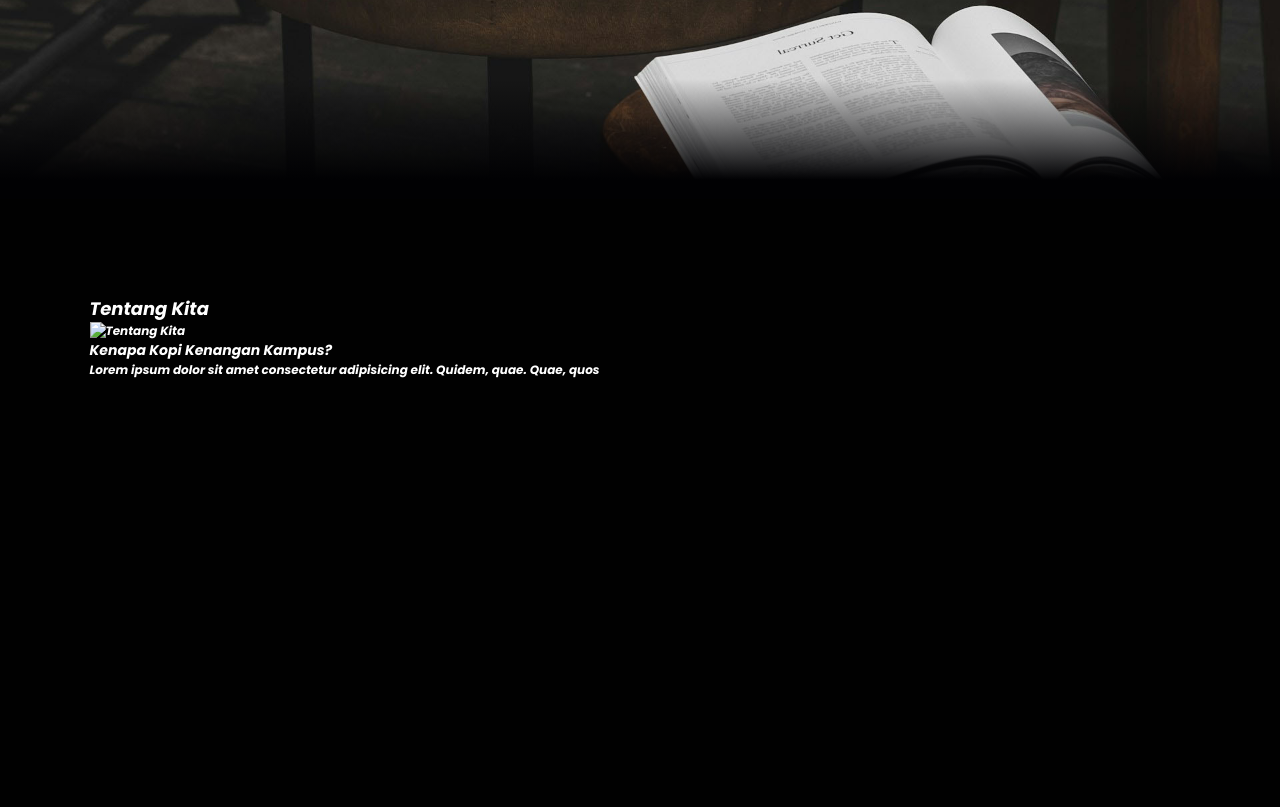
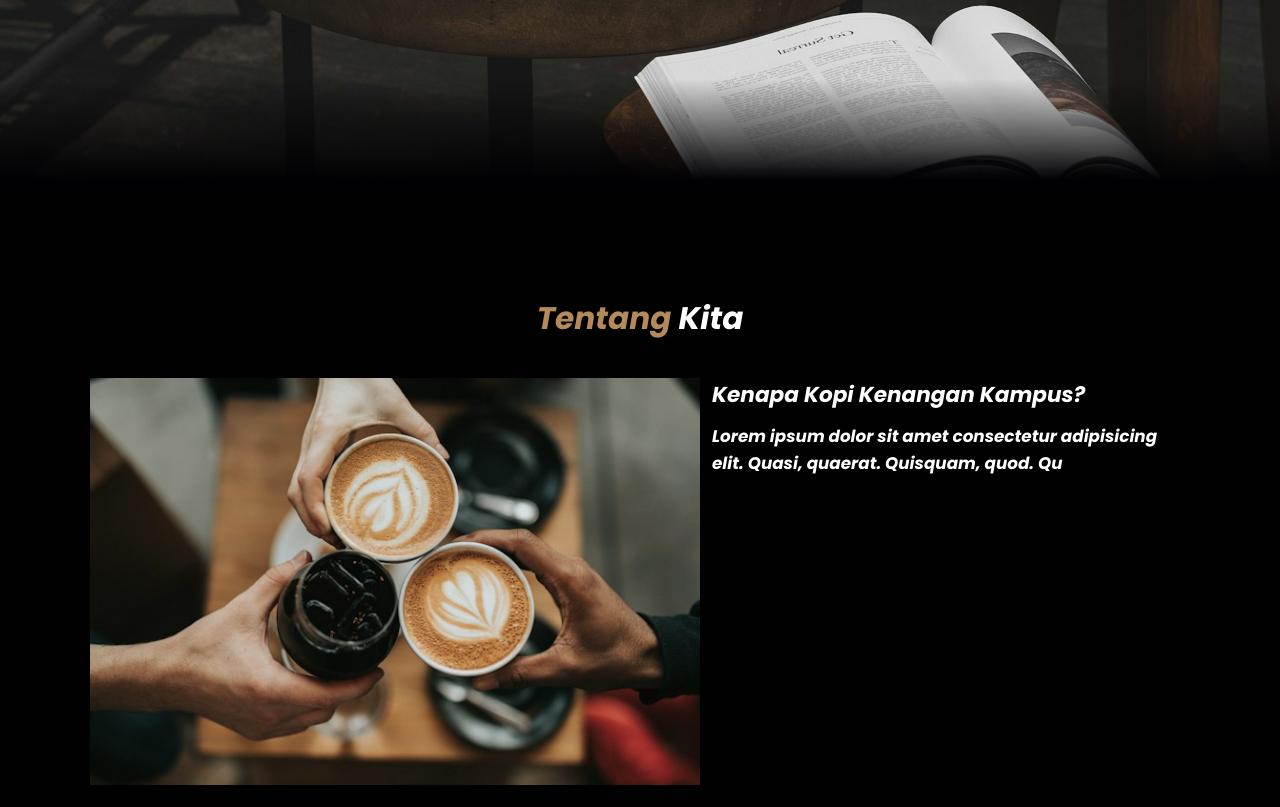
Before and after one commit to hafiders/KopiSenja, a plain HTML site: page index.html in a window 1280 px wide. Shown: the part 601-1408 px from the top of the page. Before the commit the page ends 997 px from the top, so only its background shows below. Drawn offline with nearby package versions, Linux system fonts and the light colour scheme.

Commit message:
about css+

```diff
--- a/css/style.css
+++ b/css/style.css
@@ -118,13 +118,14 @@ body {
   color: #fff;
   text-shadow: 1px 1px 3px rgba(1, 1, 3, 0.5);
   line-height: 1.2;
+  mix-blend-mode: difference;
 }
 
-.hero .content h1 span{
+.hero .content h1 span {
   color: var(--primary);
 }
 
-.hero .content p{
+.hero .content p {
   font-size: 1.6rem;
   margin: 1rem 10rem 7rem 1rem;
   line-height: 1.4;
@@ -133,7 +134,7 @@ body {
   mix-blend-mode: difference;
 }
 
-.hero .content .cta{
+.hero .content .cta {
   display: inline-block;
   padding: 1rem 3rem;
   font-size: 1.4rem;
@@ -144,9 +145,50 @@ body {
 }
 
 /*About Section*/
-.about{
+.about {
   padding: 8rem 7% 1.4rem;
 }
+
+.about h2{
+  text-align: center;
+  font-size: 2.6rem;
+  margin-bottom: 3rem;
+}
+
+.about h2 span{
+  color: var(--primary);
+}
+
+.about .row{
+  display: flex;
+}
+
+.about .row .about-img{
+  flex: 1 1 45rem;
+}
+
+.about .row .about-img img{
+  width: 100%;
+}
+
+.about .row .content{
+  flex: 1 1 35rem;
+  padding: 0 1rem;
+}
+
+.about .row .content h3{
+  font-size: 1.8rem;
+  margin-bottom: 1rem;
+}
+
+.about .row .content p{
+  margin-bottom: 0.8rem;
+  font-size: 1.4rem;
+  font-weight: 100;
+  line-height: 1.6;
+}
+
+/*Menu Section*/
 
 
 
--- a/index.html
+++ b/index.html
@@ -50,11 +50,11 @@
     <h2><span>Tentang</span> Kita</h2>
     <div class="row">
       <div class="about-img">
-        <img src="img/about.jpg" alt="Tentang Kita">
+        <img src="../img/tentangkami.jpg" alt="Tentang Kita">
       </div>
       <div class="content">
         <h3>Kenapa Kopi Kenangan Kampus?</h3>
-        <p>Lorem ipsum dolor sit amet consectetur adipisicing elit. Quidem, quae. Quae, quos</p>
+        <p>Lorem ipsum dolor sit amet consectetur adipisicing elit. Quasi, quaerat. Quisquam, quod. Qu</p>
         <!--About Section End-->
 
 
```
Also changed, not shown: img/tentangkami.jpg (added). Lines whose indentation alone changed are shown as unchanged.
